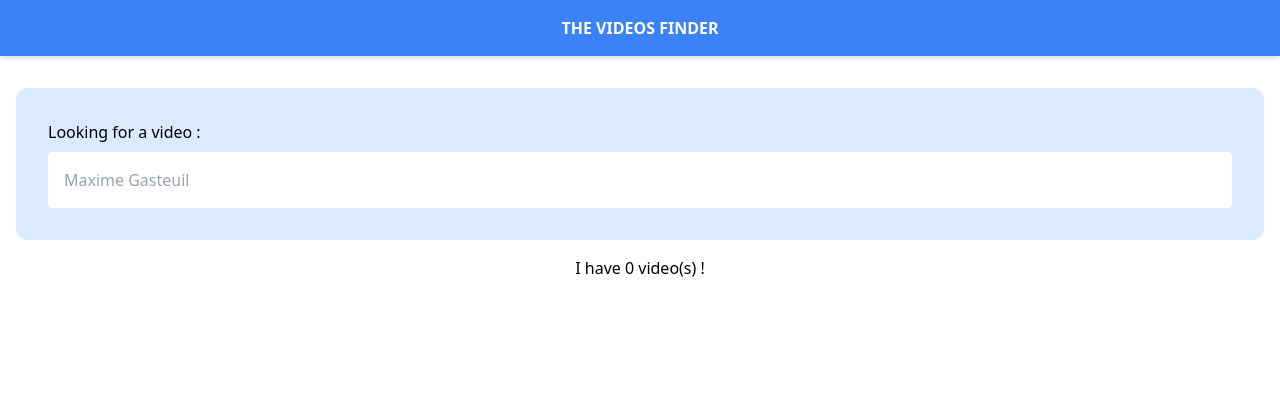
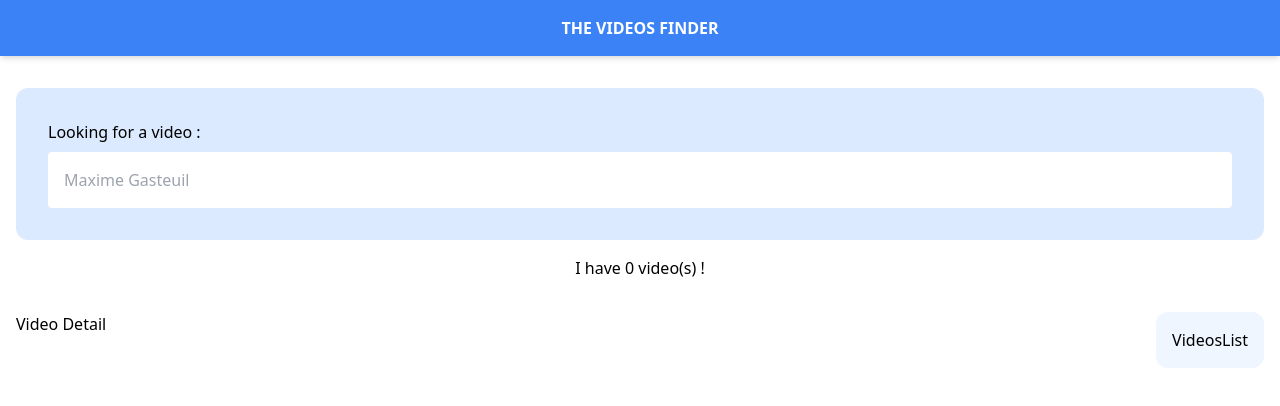
Before and after one commit to ArcanumLibella/react-youtube-api-hooks, a React (Create React App) app: page / in a window 1280 px wide. Shown: the top 406 px of the page. Built offline with nearby package versions, Linux system fonts and the light colour scheme.

Commit message:
feat: create components VideoDetails and VideosList

```diff
--- a/src/App.js
+++ b/src/App.js
@@ -1,8 +1,11 @@
 import React from 'react'
 import './App.css'
+import youtube from './api/youtube'
+
 import SearchBar from './components/SearchBar'
 import Header from './components/Header'
-import youtube from './api/youtube'
+import VideosList from './components/VideosList'
+import VideoDetails from './components/VideoDetails'
 
 class App extends React.Component {
   state = { videos: [] }
@@ -14,9 +17,7 @@ class App extends React.Component {
       }
     })
 
-    console.log(response.data.items)
     this.setState({ videos: response.data.items })
-    console.log('my state :', this.state.videos)
   }
 
   render () {
@@ -26,6 +27,12 @@ class App extends React.Component {
         <main className='container max-screen-xl mx-auto'>
           <SearchBar onFormSubmit={this.onTermSubmit}/>
           <h2>I have {this.state.videos.length} video(s) !</h2>
+          <div className='md:flex md:justify-between m-4 mt-8'>
+            <VideoDetails />
+            <aside className='videosList md:flex md:flex-grow-1 mt-8 md:mt-0 p-4 bg-blue-50 rounded-xl'>
+              <VideosList />
+            </aside>
+          </div>
         </main>
       </div>
     )
--- /dev/null
+++ b/src/components/VideoDetails.js
@@ -0,0 +1,9 @@
+import React from 'react'
+
+export default function VideoDetails() {
+    return (
+        <div className='videoDetail md:flex md:flex-grow'>
+            Video Detail
+        </div>
+    )
+}
--- /dev/null
+++ b/src/components/VideosList.js
@@ -0,0 +1,9 @@
+import React from 'react'
+
+export default function VideosList() {
+    return (
+        <div>
+            VideosList
+        </div>
+    )
+}
```
